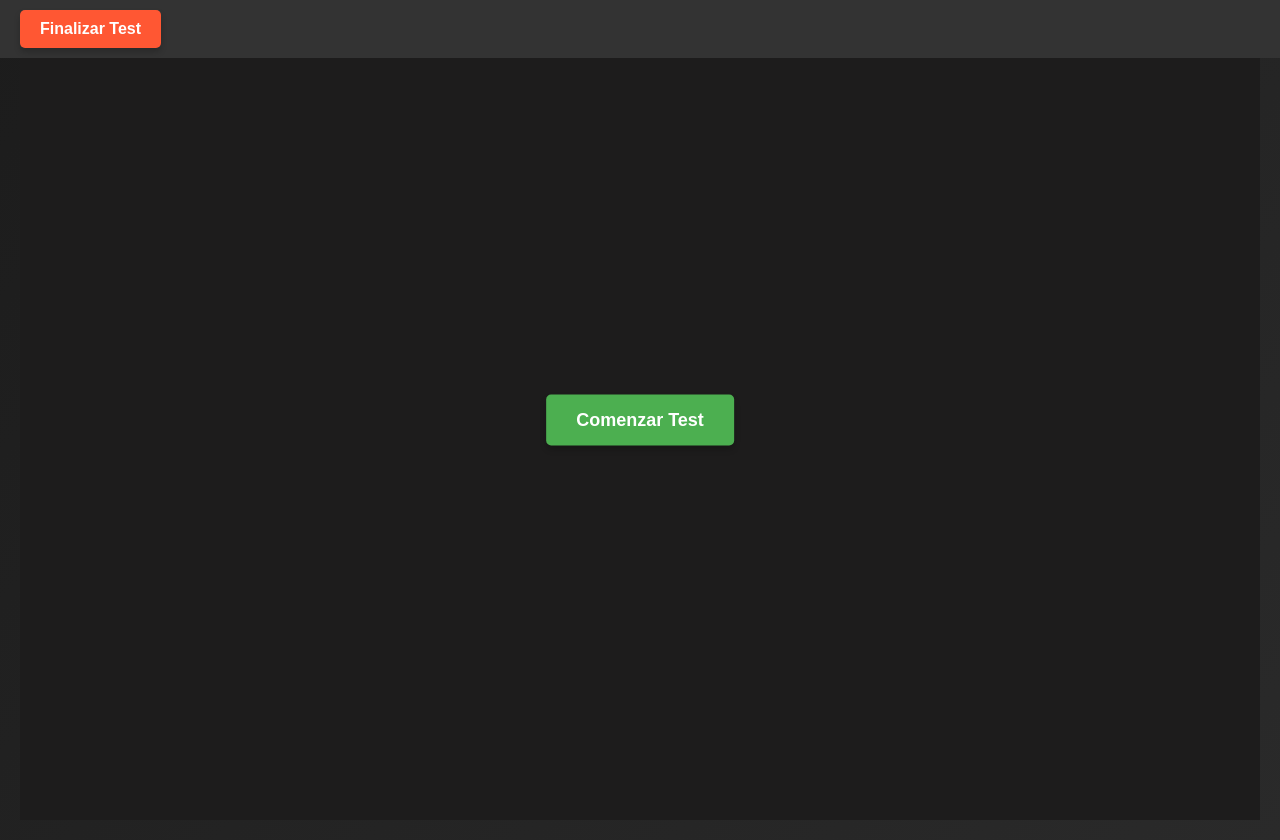
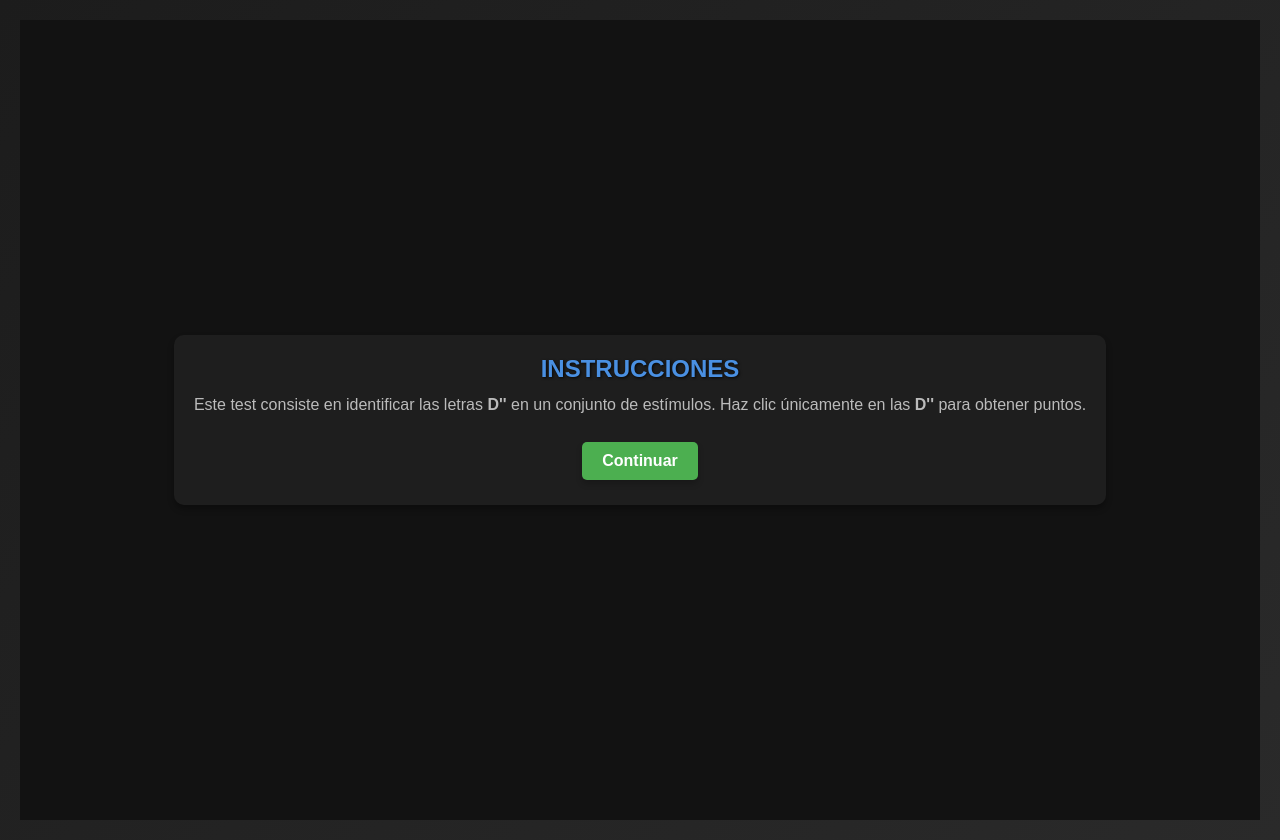
Before and after one commit to JeanPPG/interfaces-proyecto, a React (Create React App) app: page / in a window 1280 px wide. Both pictures are taken after a click on the button "Iniciar Test". Built offline with nearby package versions, Linux system fonts and the light colour scheme.

Commit message:
D2R Version 3 (Ajuste de columnas y filas)

```diff
--- a/src/components/D2RTest.css
+++ b/src/components/D2RTest.css
@@ -4,27 +4,86 @@
   align-items: center;
   justify-content: center;
   min-height: 100vh;
-  background-color: #1d1c1c;
-  font-family: 'Arial', sans-serif;
+  background-color: #121212;
+  color: #ffffff;
+  padding: 20px;
 }
 
-.top-bar {
-  display: flex;
-  justify-content: space-between;
-  width: 100%;
-  padding: 10px 20px;
-  background-color: #333;
-  color: white;
-  font-size: 16px;
-  position: fixed;
-  top: 0;
-  left: 0;
-  z-index: 10;
+.instructions-container {
+  text-align: center;
+  padding: 20px;
+  background-color: #1e1e1e;
+  border-radius: 10px;
+  box-shadow: 0 4px 6px rgba(0, 0, 0, 0.3);
 }
 
-.timer {
-  font-size: 18px;
-  font-weight: bold;
+.instructions-container h2 {
+  font-size: 24px;
+  margin-bottom: 10px;
+}
+
+.instructions-container p {
+  font-size: 16px;
+  margin-bottom: 20px;
+}
+
+.start-screen {
+  text-align: center;
+}
+
+.start-screen button,
+.instructions-container button {
+  background-color: #4caf50;
+  color: white;
+  padding: 10px 20px;
+  border: none;
+  border-radius: 5px;
+  cursor: pointer;
+  font-size: 16px;
+  margin: 5px;
+  transition: background-color 0.3s ease;
+}
+
+.start-screen button:hover,
+.instructions-container button:hover {
+  background-color: #45a049;
+}
+
+.letters-grid {
+  display: grid;
+  grid-template-columns: repeat(57, 1fr);
+  /* 57 columnas */
+  grid-template-rows: repeat(14, 1fr);
+  /* 14 filas */
+  gap: 5px;
+  margin: 20px 0;
+  width: 100%;
+  max-width: 100%;
+  /* Ajuste para que ocupe todo el ancho disponible */
+  overflow-x: auto;
+  /* Permite el desplazamiento horizontal si es necesario */
+}
+
+.letter {
+  display: flex;
+  align-items: center;
+  justify-content: center;
+  background-color: #2e2e2e;
+  border: 1px solid #444;
+  border-radius: 5px;
+  height: 30px;
+  font-size: 14px;
+  color: #ffffff;
+  cursor: pointer;
+  transition: background-color 0.2s ease;
+}
+
+.letter.correct {
+  background-color: #4caf50;
+}
+
+.letter.incorrect {
+  background-color: #f44336;
 }
 
 .end-test-button {
@@ -32,126 +91,13 @@
   color: white;
   padding: 10px 20px;
   border: none;
-  cursor: pointer;
   border-radius: 5px;
   font-size: 16px;
+  margin-top: 20px;
   transition: background-color 0.3s ease;
+  cursor: pointer;
 }
 
 .end-test-button:hover {
   background-color: #c04f2a;
 }
-
-.start-screen, .letters-container {
-  display: flex;
-  flex-direction: column;
-  align-items: center;
-  justify-content: center;
-  margin-top: 80px; /* To avoid overlap with the top bar */
-}
-
-.start-button {
-  background-color: #4caf50;
-  color: white;
-  padding: 15px 30px;
-  border: none;
-  border-radius: 5px;
-  font-size: 18px;
-  cursor: pointer;
-  transition: background-color 0.3s ease;
-}
-
-.start-button:hover {
-  background-color: #45a049;
-}
-
-.letters-grid {
-  display: grid;
-  grid-template-columns: repeat(14, 1fr); /* 20 columnas */
-  grid-template-rows: repeat(14, 1fr); /* 20 filas */
-  gap: 10px; /* Espacio entre las letras */
-  max-width: 100%; /* Para que ocupe todo el ancho disponible */
-  max-height: 100%; /* Para que ocupe todo el alto disponible */
-  margin: 20px 0;
-  overflow: auto; /* Si hay más letras de las que caben, se podrá hacer scroll */
-}
-
-.letter {
-  display: flex;
-  flex-direction: column;
-  align-items: center;
-  justify-content: center;
-  background-color: #000000;
-  border: 2px solid #333;
-  border-radius: 10px;
-  width: 60px;
-  height: 60px;
-  cursor: pointer;
-  transition: transform 0.2s ease;
-}
-
-.letter:hover {
-  transform: scale(1.1);
-}
-
-.stripes {
-  display: flex;
-  flex-direction: column;
-  gap: 3px;
-  margin-top: 5px;
-}
-
-.stripe {
-  width: 10px;
-  height: 3px;
-  background-color: #333;
-  border-radius: 2px;
-}
-
-.correct {
-  background-color: #4caf50;
-}
-
-.result-container {
-  display: flex;
-  flex-direction: column;
-  align-items: center;
-  justify-content: center;
-  margin-top: 20px;
-}
-
-.result-container h2 {
-  font-size: 24px;
-  font-weight: bold;
-  color: #333;
-}
-
-.result-container p {
-  font-size: 20px;
-  color: #333;
-}
-
-.letters-container {
-  display: flex;
-  flex-direction: column;
-  align-items: center;
-  justify-content: center;
-}
-
-@media (max-width: 768px) {
-  .letters-grid {
-      grid-template-columns: repeat(3, 1fr);
-  }
-
-  .letters-container {
-      margin-top: 100px;
-  }
-
-  .start-button {
-      padding: 12px 25px;
-  }
-
-  .end-test-button {
-      padding: 8px 15px;
-  }
-}
--- a/src/components/D2RTest.js
+++ b/src/components/D2RTest.js
@@ -3,140 +3,106 @@ import { motion } from 'framer-motion';
 import './D2RTest.css';
 
 const D2RTest = ({ startTest, endTest }) => {
+    const [isInstructionsVisible, setIsInstructionsVisible] = useState(true);
+    const [isTestStarted, setIsTestStarted] = useState(false);
+    const [lettersGrid, setLettersGrid] = useState([]);
     const [score, setScore] = useState(0);
-    const [letters, setLetters] = useState([]);
-    const [clickedLetters, setClickedLetters] = useState([]);
-    const [timer, setTimer] = useState(30); // Temporizador de 30 segundos
-    const [isTestStarted, setIsTestStarted] = useState(false);
-    const [isTestFinished, setIsTestFinished] = useState(false); // Estado para saber si el test ha terminado
-    const [intervalTime, setIntervalTime] = useState(1000); // Tiempo de intervalo inicial (1 segundo)
 
-    const generateRandomLetters = () => {
-        const alphabet = 'D'; // Letra a mostrar
-        const letterCount = 98; // Número total de letras a generar
-        let generatedLetters = [];
+    const generateGrid = () => {
+        const rows = 14;
+        const cols = 57;
+        const totalElements = rows * cols;
+        const correctCount = Math.floor(totalElements / 2.22);
+        const correctIndices = new Set();
 
-        for (let i = 0; i < letterCount; i++) {
-            const randomLetter = alphabet[Math.floor(Math.random() * alphabet.length)];
-            const hasStripes = Math.random() > 0.5; // 50% de probabilidad de tener rayas
-            const stripeCount = Math.random() < 0.5 ? 1 : 2; // 50% de probabilidad de tener 1 o 2 rayas
-            generatedLetters.push({
-                letter: randomLetter,
-                hasStripes,
-                stripeCount, // Número de rayas
+        while (correctIndices.size < correctCount) {
+            correctIndices.add(Math.floor(Math.random() * totalElements));
+        }
+
+        const grid = Array.from({ length: totalElements }, (_, index) => ({
+            value: correctIndices.has(index) ? "D''" : Math.random() > 0.5 ? "D'" : 'D',
+            isCorrect: correctIndices.has(index),
             clicked: false,
-            });
-        }
-        setLetters(generatedLetters);
+        }));
+
+        setLettersGrid(grid);
     };
 
     const handleLetterClick = (index) => {
-        if (!letters[index].clicked) {
-            const updatedLetters = [...letters];
-            updatedLetters[index].clicked = true;
-            setLetters(updatedLetters);
+        if (!lettersGrid[index].clicked) {
+            const updatedGrid = [...lettersGrid];
+            updatedGrid[index].clicked = true;
+            setLettersGrid(updatedGrid);
 
-            // Solo sumamos al puntaje si la letra tiene exactamente 2 rayas
-            if (letters[index].stripeCount === 2) {
-                setScore(score + 1);
+            if (updatedGrid[index].isCorrect) {
+                setScore((prev) => prev + 1);
             }
         }
     };
 
-    useEffect(() => {
-        if (isTestStarted) {
-            generateRandomLetters();
+    const handleStartTest = () => {
+        generateGrid();
+        setIsTestStarted(true);
+    };
 
-            // Establecer un intervalo de actualización de letras
-            const interval = setInterval(() => {
-                setLetters((prevLetters) => {
-                    return prevLetters.map((letter) => ({
-                        ...letter,
-                        clicked: false, // Reiniciar el estado de "clicked" de todas las letras
-                    }));
-                });
-            }, intervalTime);
 
-            const timerInterval = setInterval(() => {
-                setTimer((prev) => prev - 1);
-            }, 1000);
-
-            if (timer <= 0) {
-                clearInterval(interval);
-                clearInterval(timerInterval);
-                setIsTestFinished(true); // Marcamos el test como terminado cuando el tiempo se agota
-            }
-
-            // Acelerar el intervalo a medida que el tiempo disminuye
-            if (timer <= 10) {
-                setIntervalTime(500); // 500ms si quedan 10 segundos o menos
-            } else if (timer <= 20) {
-                setIntervalTime(750); // 750ms si quedan entre 10 y 20 segundos
-            }
-
-            return () => {
-                clearInterval(interval);
-                clearInterval(timerInterval);
-            };
-        }
-    }, [isTestStarted, timer, intervalTime]);
-
-    const handleTestFinish = () => {
-        setIsTestFinished(true);
-        endTest();
-    };
 
     return (
         <div className="test-container">
-            <motion.div className="top-bar">
-                {isTestStarted && !isTestFinished && (
-                    <span className="timer">Tiempo restante: {timer}s</span>
-                )}
-                <motion.button
-                    className="end-test-button"
-                    whileHover={{ scale: 1.1 }}
-                    whileTap={{ scale: 0.9 }}
-                    onClick={handleTestFinish}
-                >
-                    Finalizar Test
-                </motion.button>
-            </motion.div>
-
-            {isTestStarted && !isTestFinished ? (
+            {isInstructionsVisible && (
                 <motion.div
                     initial={{ opacity: 0 }}
                     animate={{ opacity: 1 }}
-                    exit={{ opacity: 0 }}
-                    className="letters-container"
+                    className="instructions-container"
                 >
-                    <div className="letters-grid">
-                        {letters.map((letter, index) => (
-                            <motion.div
-                                key={index}
-                                className={`letter ${letter.clicked ? (letter.stripeCount === 2 ? 'correct' : 'incorrect') : ''}`}
-                                onClick={() => handleLetterClick(index)}
+                    <h2>Instrucciones</h2>
+                    <p>
+                        Este test consiste en identificar las letras <strong>D''</strong> en un
+                        conjunto de estímulos. Haz clic únicamente en las <strong>D''</strong> para
+                        obtener puntos.
+                    </p>
+                    <motion.button
+                        whileHover={{ scale: 1.1 }}
+                        whileTap={{ scale: 0.9 }}
+                        onClick={() => setIsInstructionsVisible(false)}
                     >
-                                <span className="letter-text">{letter.letter}</span>
-                                {letter.hasStripes && (
-                                    <div className="stripes">
-                                        {[...Array(letter.stripeCount)].map((_, i) => (
-                                            <div key={i} className="stripe"></div>
-                                        ))}
-                                    </div>
+                        Continuar
+                    </motion.button>
+                </motion.div>
             )}
+
+            {!isInstructionsVisible && !isTestStarted && (
+                <motion.div className="start-screen">
+                    <motion.button
+                        whileHover={{ scale: 1.1 }}
+                        whileTap={{ scale: 0.9 }}
+                        onClick={handleStartTest}
+                    >
+                        Iniciar Test
+                    </motion.button>
                 </motion.div>
-                        ))}
-                    </div>
-                </motion.div>
-            ) : isTestFinished ? (
+            )}
+
+            {isTestStarted && (
                 <motion.div
                     initial={{ opacity: 0 }}
                     animate={{ opacity: 1 }}
-                    exit={{ opacity: 0 }}
-                    className="result-container"
+                    className="letters-grid"
                 >
-                    <h2>Test Completado</h2>
-                    <p>Tu puntaje es: {score}</p>
+                    {lettersGrid.map((cell, index) => (
+                        <motion.div
+                            key={index}
+                            className={`letter ${cell.clicked ? (cell.isCorrect ? 'correct' : 'incorrect') : ''}`}
+                            onClick={() => handleLetterClick(index)}
+                        >
+                            {cell.value}
+                        </motion.div>
+                    ))}
+                </motion.div>
+            )}
+
+            {/* Botón para finalizar el test */}
+            {isTestStarted && (
                 <motion.button
                     className="end-test-button"
                     whileHover={{ scale: 1.1 }}
@@ -145,18 +111,6 @@ const D2RTest = ({ startTest, endTest }) => {
                 >
                     Finalizar Test
                 </motion.button>
-                </motion.div>
-            ) : (
-                <motion.div className="start-screen">
-                    <motion.button
-                        className="start-button"
-                        whileHover={{ scale: 1.1 }}
-                        whileTap={{ scale: 0.9 }}
-                        onClick={() => setIsTestStarted(true)}
-                    >
-                        Comenzar Test
-                    </motion.button>
-                </motion.div>
             )}
         </div>
     );
```
Lines whose indentation alone changed are shown as unchanged.
